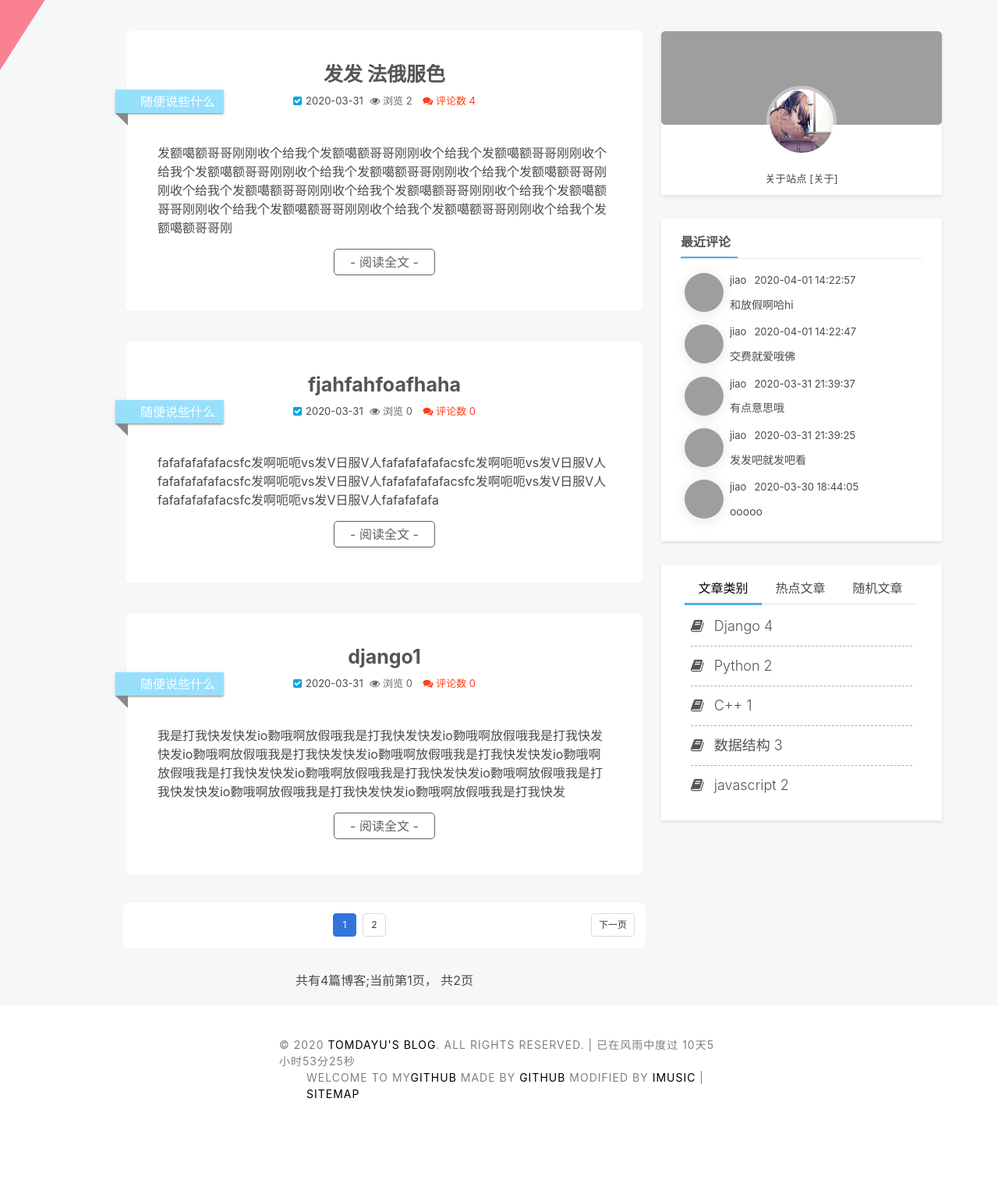
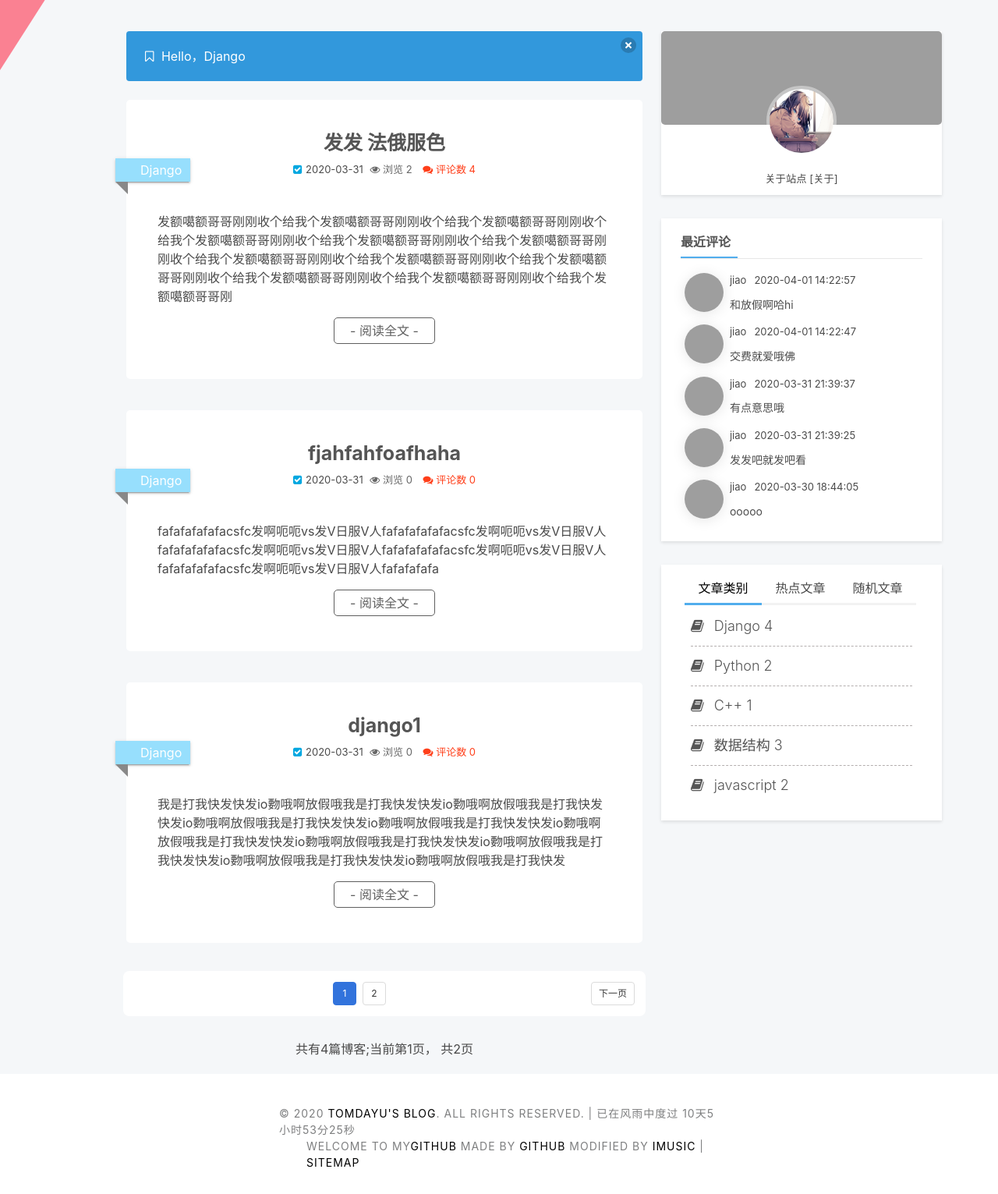
Before and after one commit to jwl-tiger/mysite, a Django app: page /blog/field_types/1 in a window 1280 px wide. Shown: the part 560-2091 px from the top of the page at 78% size. Before the commit the page ends 1969 px from the top, so only its background shows below. Run offline with Django 3.2, Linux system fonts and the light colour scheme; data comes from the database, SQL or seed files in the repository; some libraries are stand-ins or nearby versions; grey boxes are pictures that could not be loaded.

Commit message:
make changes= =

```diff
--- a/blog/templates/blog/blog_detail.html
+++ b/blog/templates/blog/blog_detail.html
@@ -101,7 +101,7 @@
                                             <span>{{ reply.reply_to.get_nickname_or_username }}：</span>
                                         </div>
                                         <div class="reply-content" id="comment_{{ reply.pk }}">
-                                            {{ reply.text|striptags|safe }}
+                                            {{ reply.text|safe }}
                                         </div>
                                         <div class="reply-meta" style="min-height: 10px;">
                                             <span><i class="fa fa-bomb" aria-hidden="true" style="margin-right: 5px"></i>{{ reply.comment_time|date:"Y-m-d H:i:s" }}</span>
--- a/blog/templates/blog/field_types.html
+++ b/blog/templates/blog/field_types.html
@@ -26,15 +26,20 @@
 
         $("#body").css("width",screenWidth);
     </script>
-    <div class="under-header-warp container" style="margin-top: 30px">
+    <div class="under-header-warp container">
         <div class="columns is-mobile">
             <div class="column is-7 is-offset-1">
+                       <div class="notification is-info is-light">
+                          <button class="delete"></button>
+                          <i class="fa fa-bookmark-o" aria-hidden="true" style="padding-right: 5px"></i>
+                          Hello，{{ thisone_type.0.type_name|safe }}
+                        </div>
                 {% for blog in page_of_blogs %}
                     <section id="posts">
                         <article class="post" itemscope="">
                             <div class="post-badge">
                                 <span itemprop="about" itemscope="">
-                                    <a href="">随便说些什么</a></span>
+                                    <a href="">{{ thisone_type.0.type_name|safe }}</a></span>
                             </div>
                             <header class="post-header">
                                 <h1 class="post-title" itemprop="name headline"><a class="post-title-link" href="{% url 'blog_detail' blog.pk %}">{{ blog.title|safe }}</a></h1>
@@ -171,5 +176,16 @@
             </div>
         </div>
     </div>
+    <script>
+        document.addEventListener('DOMContentLoaded', () => {
+  (document.querySelectorAll('.notification .delete') || []).forEach(($delete) => {
+    $notification = $delete.parentNode;
 
+    $delete.addEventListener('click', () => {
+      $notification.parentNode.removeChild($notification);
+
+    });
+  });
+});
+    </script>
 {% endblock %}
--- a/blog/templates/blog/poetic_and_prose.html
+++ b/blog/templates/blog/poetic_and_prose.html
@@ -113,7 +113,7 @@
                                         <span class="comment-avatar">
                                             <img alt="" src="{% static 'images/p10.jpg' %}" class="avatar avatar-50 photo" height="50" width="50">
                                         </span>
-                                    <div class="comment-author" title="chz">{{comment.user}}</div>
+                                    <div class="comment-author" title="chz">{{comment.user.get_nickname_or_username}}</div>
                                         <span class="comment-date">{{comment.comment_time|date:"Y-m-d H:i:s"}}</span>
                                     </div>
                                     <div class="comment-content-link">
--- a/blog/views.py
+++ b/blog/views.py
@@ -75,6 +75,7 @@ def get_blog_list_common_data(request,blogs_for_onepage):
 
 def home_to_coder_types(request,field_type_pk):
     blogtypes_for_onepage = list(BlogType.objects.exclude(id=6).exclude(id=7).exclude(id=8).annotate(blogtype_count=Count('blog')))
+    thisone_type = list(BlogType.objects.filter(id=field_type_pk))
     someblogs_show_type = get_object_or_404(BlogType,id=field_type_pk)
     hot_blogs = get_seven_days_hot_blogs()
     randoms = random_blogs()
@@ -83,6 +84,7 @@ def home_to_coder_types(request,field_type_pk):
     someblogs_show = Blog.objects.filter(blog_type=someblogs_show_type)
     context = get_blog_list_common_data(request,someblogs_show)
     context['blogtypes_for_onepage'] = blogtypes_for_onepage
+    context['thisone_type'] = thisone_type
     context['someblogs_show'] = someblogs_show
     context['hot_blogs'] = hot_blogs
     context['hot_comments'] = hot_comments
--- a/user/templates/user/user_info.html
+++ b/user/templates/user/user_info.html
@@ -15,7 +15,7 @@
         <div class="row">
             <div class="col-xs-6 col-sm-6 logo">
                 <ul class="list-none">
-                    <li><a href="http://www.foobar2000.com.cn/index.php?lang=cn" class="met-logo"><img src="{% static 'images/p2.jpg' %}" style="height: 90px;width: 90px;border-radius: 50%"></a></li>
+                    <li><a href="#"><img src="{% static 'images/p2.jpg' %}" style="height: 90px;width: 90px;border-radius: 50%"></a></li>
                     <li>职员中心</li>
                 </ul>
             </div>
@@ -133,9 +133,6 @@
                                                     <h4 class="media-heading">邮箱绑定 <span class="text-muted">已绑定</span></h4>
                                                     你已经绑定了邮箱哦~
                                                 </div>
-                                                <div class="col-xs-4 col-xs-2">
-                                                    <a  class="btn btn-default emailadd" href="{% url 'bind_email' %}?from={{ request.get_full_path }}">换绑</a>
-                                                </div>
                                             {% else %}
                                                 <div class="col-xs-8 col-sm-10">
                                                     <h4 class="media-heading">邮箱绑定 <span class="text-muted">未绑定</span></h4>
```
